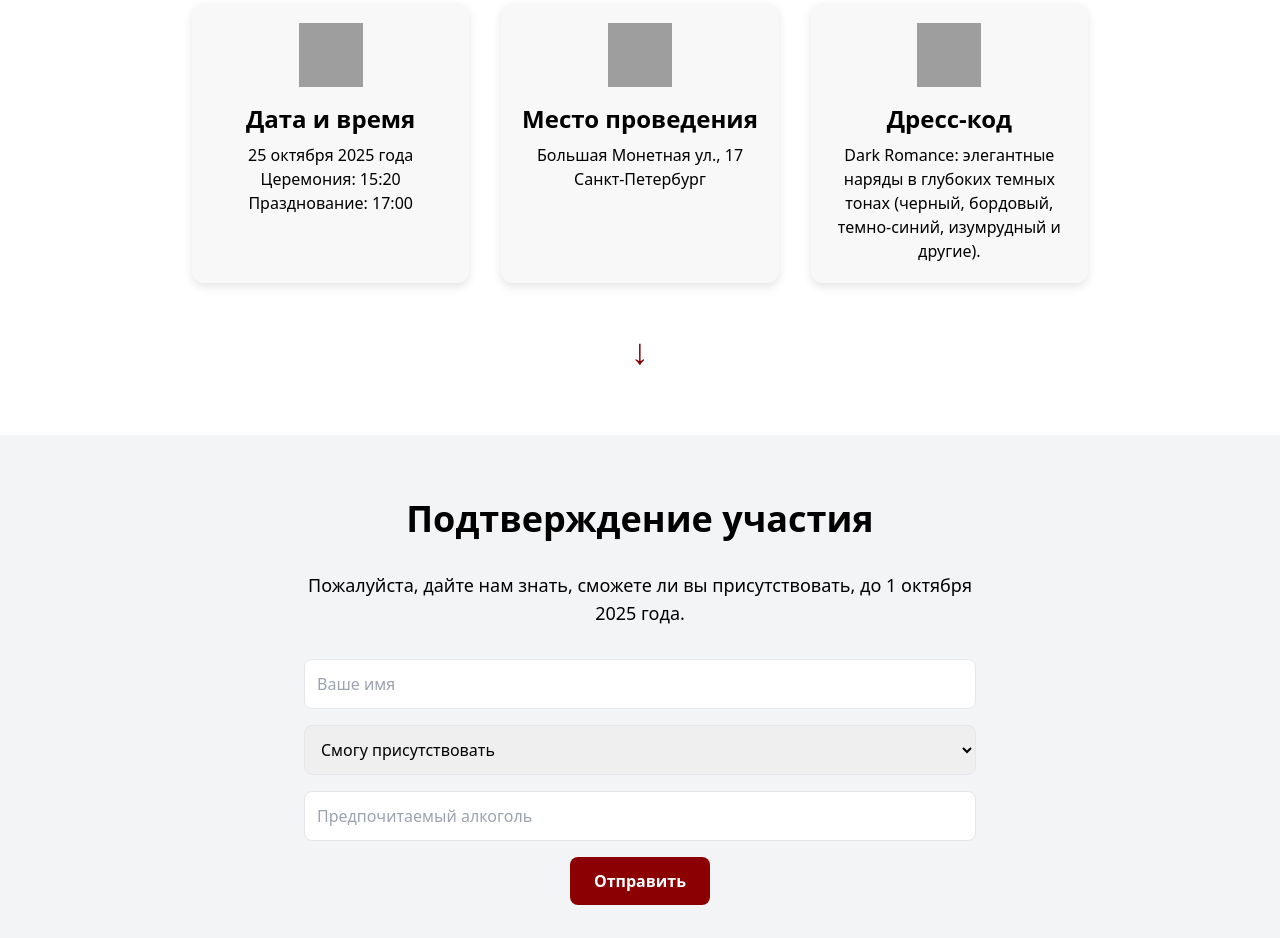
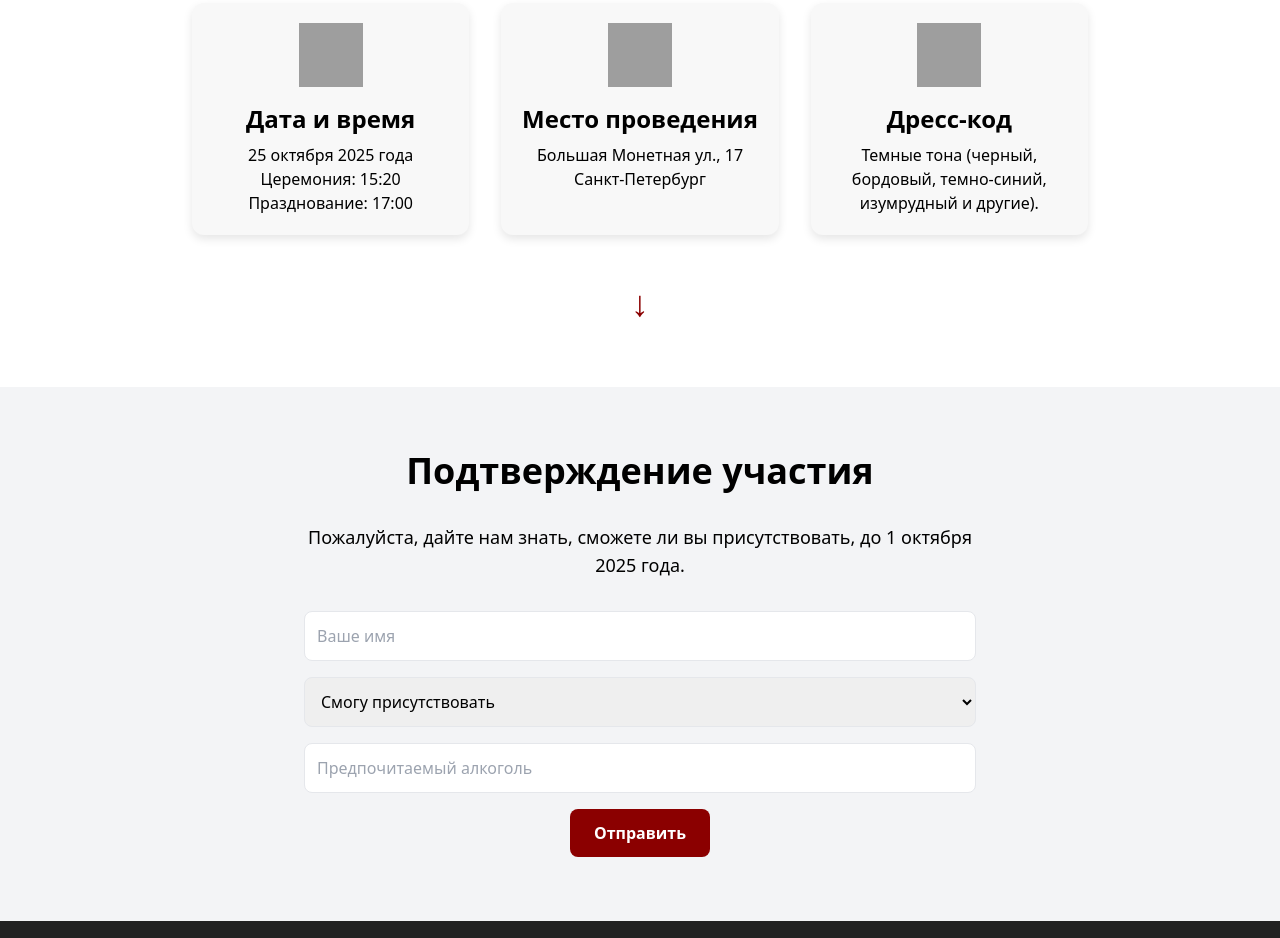
Before and after one commit to ttylnel/wedding, a plain HTML site: page index.html in a window 1280 px wide. Shown: the part 1021-1959 px from the top of the page. Drawn offline with nearby package versions, Linux system fonts and the light colour scheme; grey boxes are pictures that could not be loaded.

Commit message:
Update index.html

```diff
--- a/index.html
+++ b/index.html
@@ -47,7 +47,7 @@
         <div class="card">
           <img src="https://img.icons8.com/ios-filled/100/8b0000/dress-front-view.png" alt="Дресс-код" class="mx-auto mb-4 w-16 h-16">
           <h3 class="text-2xl font-semibold">Дресс-код</h3>
-          <p class="mt-2">Dark Romance: элегантные наряды в глубоких темных тонах (черный, бордовый, темно-синий, изумрудный и другие).</p>
+          <p class="mt-2">Темные тона (черный, бордовый, темно-синий, изумрудный и другие).</p>
         </div>
 
       </div>
```
